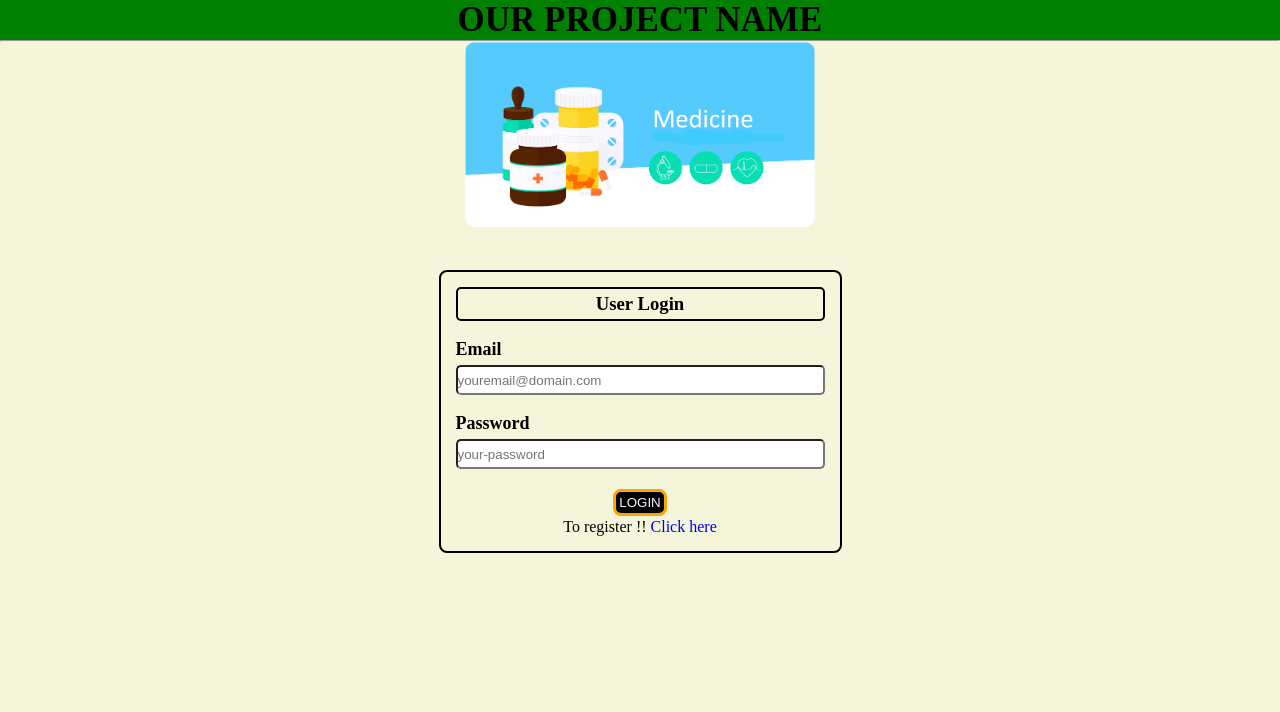
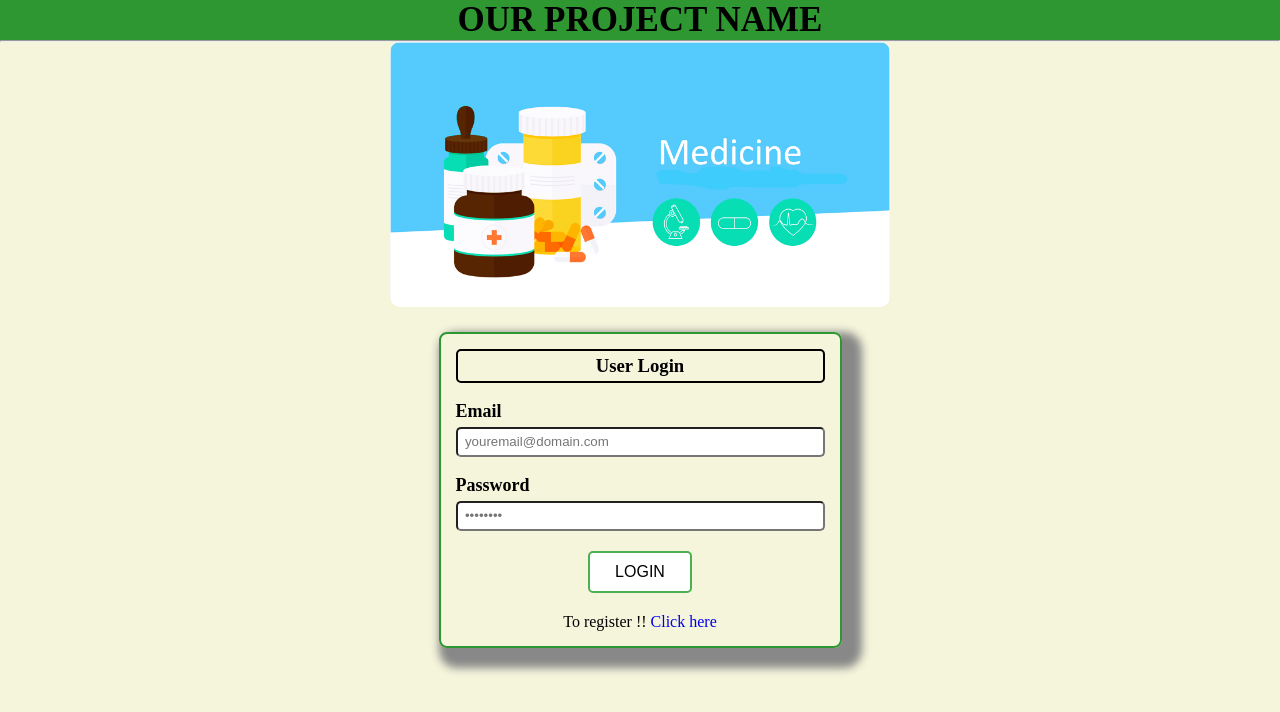
Before and after one commit to MsHegde-code/DBMS-project, a PHP site: page / in a window 1280 px wide. Shown: the top 712 px of the page. Run offline with PHP 8.4, Linux system fonts and the light colour scheme.

Commit message:
frontend edits

```diff
--- a/index.css
+++ b/index.css
@@ -9,11 +9,11 @@ h2 {
   text-align: center;
   font-weight: bold;
   font-size: 35px;
-  background-color: green;
+  background-color: #2f9732;
   color: black;
 }
 img {
-  width: 350px;
+  width: 500px;
   border-radius: 10px;
   margin: auto;
   display: flex;
@@ -26,9 +26,11 @@ body {
   padding: 5px;
   margin: 20px;
   justify-content: center;
-}
+ }
 .form-1 form {
   border: 2px black solid;
+  border-color: #2f9732;
+  box-shadow: 10px 10px 8px 10px #888888;
   border-radius: 8px;
   padding: 15px;
   width: 30%;
@@ -41,6 +43,7 @@ body {
   text-align: center;
   border: 2px black solid;
   border-radius: 5px;
+
 }
 .form-user label {
   display: block;
@@ -79,15 +82,26 @@ body {
   justify-content: center;
 }
 .form-submit button {
-  display: flex;
-  box-sizing: border-box;
-  background-color: black;
-  border-radius: 8px;
-  padding: 2px;
-  color: aliceblue;
-  border: 3px orange solid;
-  padding: 3px;
+  border: none;
+  color: white;
+  padding: 10px 25px;
+  text-align: center;
+  text-decoration: none;
+  display: inline-block;
+  font-size: 16px;
+  transition-duration: 0.4s;
+  cursor: pointer;
+  background-color: white;
+  color: black;
+  border: 2px solid #4CAF50;
+  border-radius: 5px;
 }
+
+.form-submit button:hover {
+  background-color: #2f9732;
+  color: white;
+}
+
 .register {
   display: flex;
   justify-content: center;
--- a/index.html
+++ b/index.html
@@ -16,7 +16,7 @@
       src="images/medicine-userlogin-page.png"
       alt="Image of medicine"
     />
-    <br />
+
     <div class="form-1">
       <form action="index.php" method="post">
         <div class="login-label">
@@ -28,7 +28,7 @@
           <input
             type="text"
             name="email"
-            placeholder="youremail@domain.com"
+            placeholder="  youremail@domain.com"
             id=""
           />
         </div>
@@ -39,19 +39,21 @@
             type="password"
             name="password"
             id="pass"
-            placeholder="your-password"
+            placeholder="  •••••••• "
           />
         </div>
         <br />
         <div class="form-submit">
           <button type="submit">LOGIN</button>
         </div>
+        <br>
         <div class="register">
           <label for="register"
             >To register !!<a href="register/register.html">
               Click here
             </a></label
           >
+          <br>
         </div>
       </form>
     </div>
```
Also changed, not shown: register/register.css (+25 -8 lines), register/register.html (+9 -6 lines).
